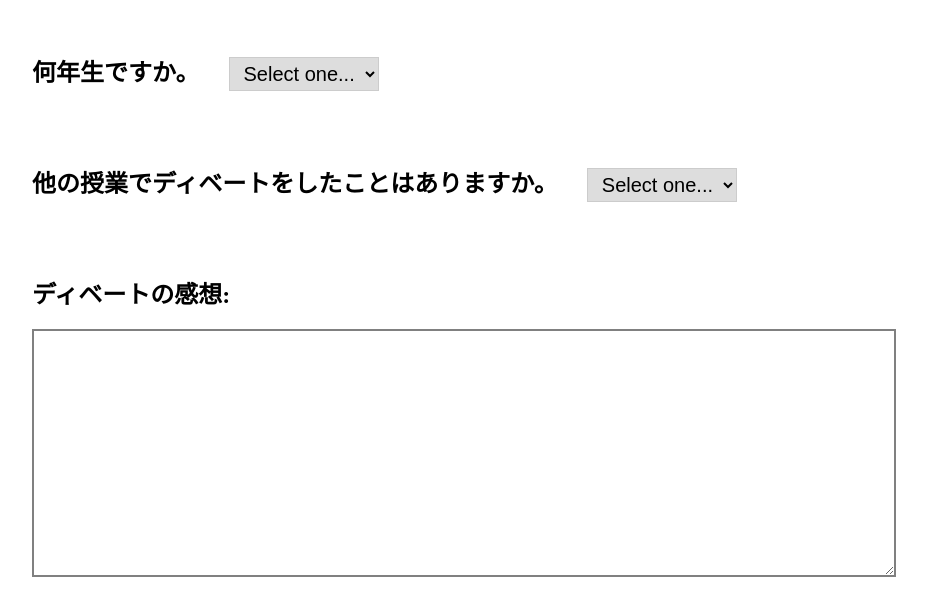
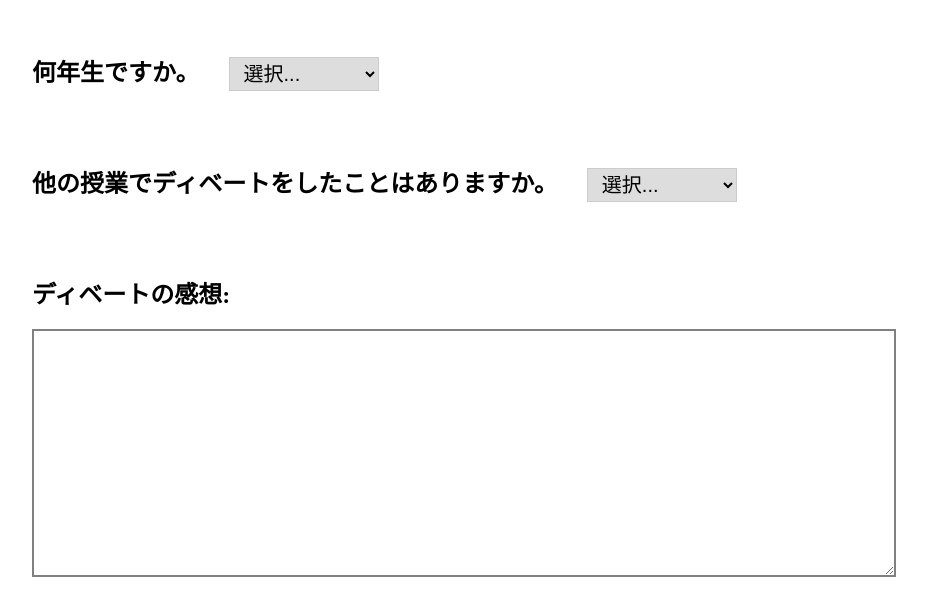
Before and after one commit to imaike/omnibus, a plain HTML site: page finalQuestions2.html in a window 1280 px wide. Shown: the part 149-764 px from the top of the page, without its empty margins (26-953 px from the left). Drawn offline with Linux system fonts and the light colour scheme.

Commit message:
final changes

```diff
--- a/finalQuestions2.html
+++ b/finalQuestions2.html
@@ -379,7 +379,7 @@
                 <br/>
                 <h2>何年生ですか。</h2>
                 <select id="question1" class="styled-select">
-                    <option value="">Select one...</option>
+                    <option value="">選択...</option>
                     <option value="first">一年生</option>
                     <option value="second">二年生</option>
                     <option value="third">三年生</option>
@@ -392,7 +392,7 @@
 
                 <h2>他の授業でディベートをしたことはありますか。</h2>
                 <select id="question4" class="styled-select">
-                    <option value="">Select one...</option>
+                    <option value="">選択...</option>
                     <option value="yes">はい</option>
                     <option value="no">いいえ</option>
                 </select>
```
